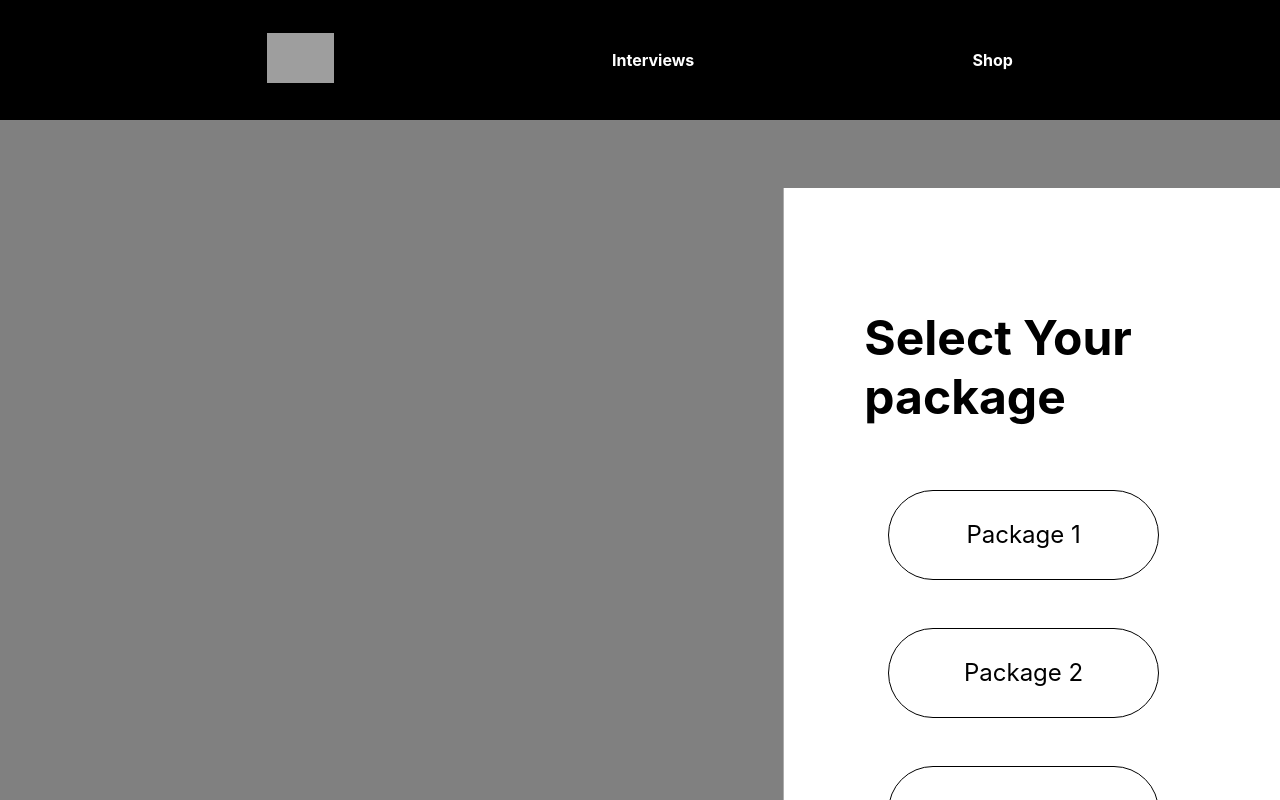
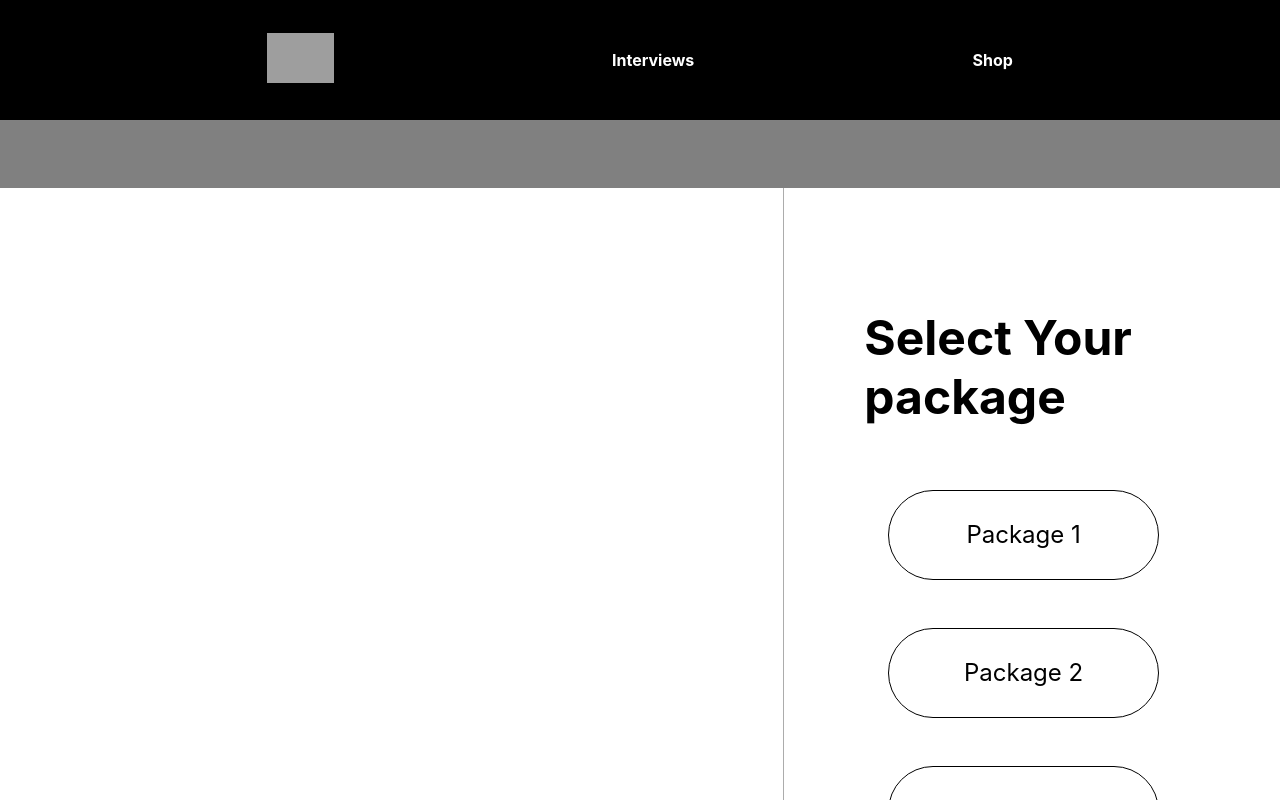
Before and after one commit to Race428/connecting-creators, a React (Create React App) app: page /#/shop in a window 1280 px wide. Built offline with nearby package versions, Linux system fonts and the light colour scheme; grey boxes are pictures that could not be loaded.

Commit message:
turnary for packages

```diff
--- a/src/CSS/packageDisplay.module.css
+++ b/src/CSS/packageDisplay.module.css
@@ -7,5 +7,10 @@
     /* background-color: grey; */
     border-right: solid 1px rgb(172, 172, 172);
     float: left;
-    background-color: grey;
+    /* background-color: grey; */
 }
+
+
+.pageView h1 {
+    color: black;
+}
--- a/src/Components/PackageStore/packageDisplay.js
+++ b/src/Components/PackageStore/packageDisplay.js
@@ -8,26 +8,31 @@ import {withRouter} from 'react-router-dom'
 
 function PackageDiplay (props) {
 
-
-
-
-
-
-
-
     return <div className={style.pageView}>
 
-<h1>{props.packageSelection}</h1>
+{
+    props.packageSelection === 'package1' ?
+<h1>You have selected Package 1</h1> :
+<> </>
+
+}
+{
+    props.packageSelection === 'package2' ?
+<h1>You have selected Package 2</h1> :
+<> </>
+
+}
+
+{
+    props.packageSelection === 'package3' ?
+<h1>You have selected Package 3</h1> :
+<> </>
+
+}
+
 
     </div>
 }
-
-
-
-
-
-
-
 
 const mapStateToProps = state=> {
     return {
@@ -35,6 +40,4 @@ const mapStateToProps = state=> {
     }
 }
 
-
-
 export default connect(mapStateToProps)(withRouter(PackageDiplay))
```
